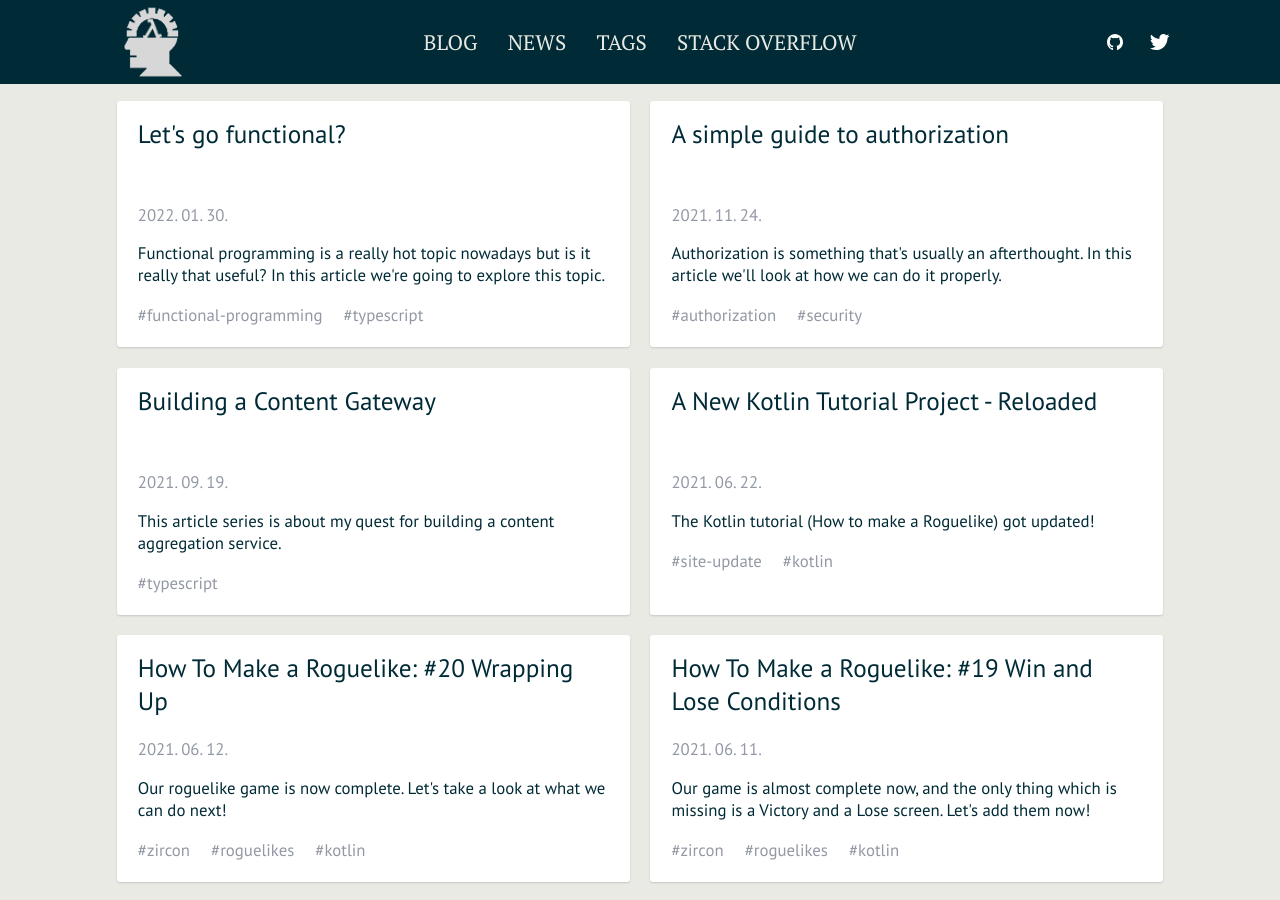
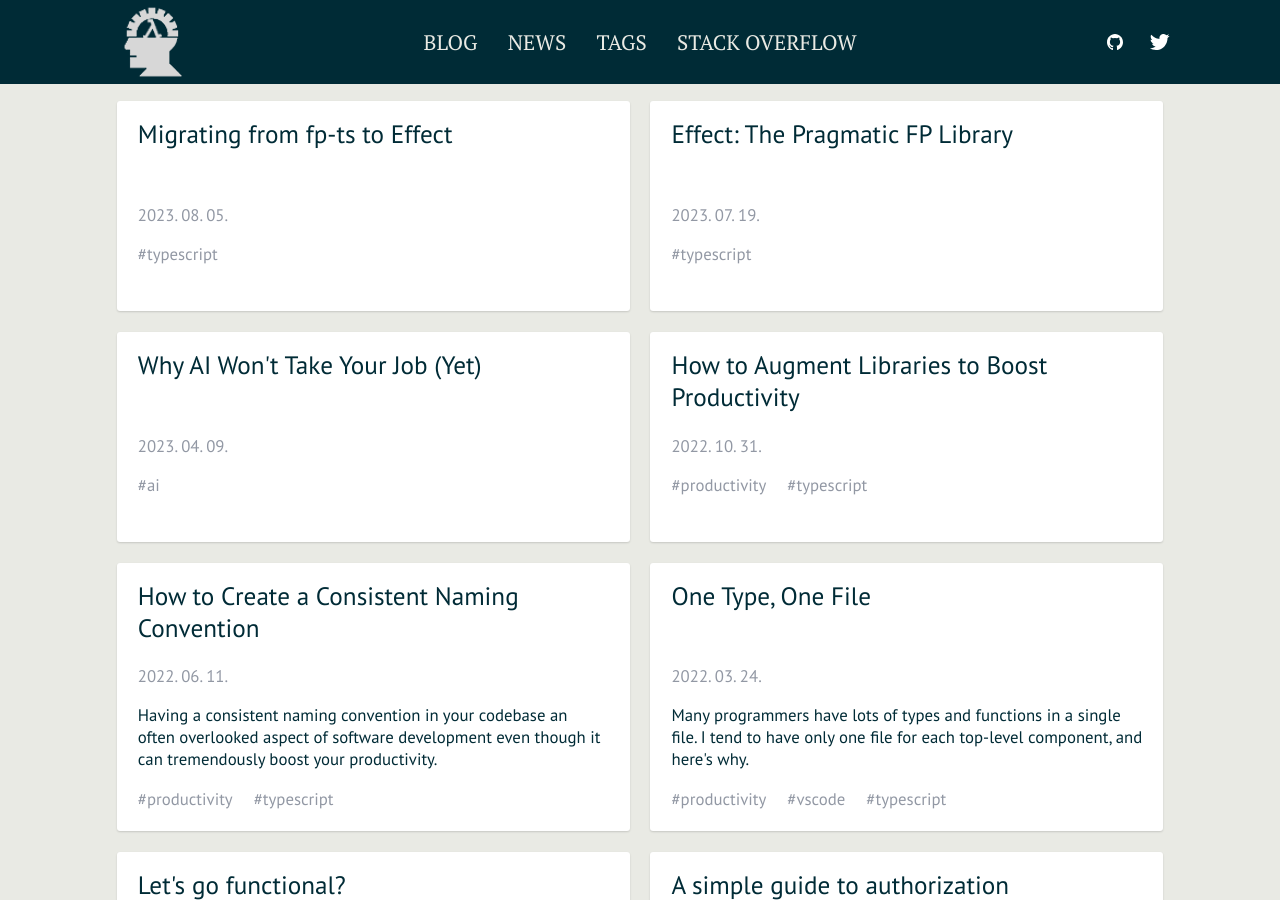
Before and after one commit to Hexworks/the-cogitator, a Jekyll site: the page built from posts.html, in a window 1280 px wide and 900 px high. Built offline with Jekyll 4.4.1, drawn with Linux system fonts in a browser that asks for light colours.

Commit message:
progress

```diff
--- a/_blog/2021-09-19-building-a-content-gateway.md
+++ /dev/null
@@ -1,48 +0,0 @@
----
-excerpt: "This article series is about my quest for building a content aggregation service."
-title: "Building a Content Gateway"
-tags: [typescript]
-author: addamsson
-short_title: "Building a Content Gateway"
-series: content-gateway
-comments: true
-updated_at: 2021-09-19
----
-
-> This is the first article in a series where I'm going to share my thought process as I'm working my way through implementing a Content Gateway.
-
-I've recenetly joined [Bankless DAO](https://www.bankless.community/) and as I was sifting through all of the dev-related things on the Discord channel I quickly bumped into a project proposal. It was called "Content Gateway".
-
-I became intrigued as it sounded something I worked on in the past. As it turns out it is indeed a very similar idea!
-
-
-## Rationale
-
-An average company uses at least 3-4 different services for their different needs. They might have a website, managed by a CMS, a Jira installation that deals with their projects and maybe a Confluence page for internal documentation. Everything is more or less integrated, Jira can talk to Confluence, Confluence might get synchronized to the site, so data is more or less easy to access.
-
-A DAO on the other hand is inherently *decentralized* and *autonomous*. There are no managers telling you what to do and not many company guidelines telling you what to use. This usually leads to a bazillion of different tools used by different parts of the organization. So how can you figure out answers to your many questions like "Who should I talk to about matter `X`?
-
-In our case we have some [Notion pages](https://www.notion.so/Bounty-Board-ca221c5feab847a6b2793ce5dcf93289) where you might be able to find this information. Then you manually have to look at every document that might be interesting, slowly finding bits and pieces of information that might be useful. Then you have *Substack*, *Snapshot*, *Coordinape* and probably many other utilities that you're using as a DAO. Not very efficient, right?
-
-Enter the Content Gateway.
-
-
-## Integrated Data Infrastructure
-
-A *Content Gateway* is a service that aggregates all this information from all *downstream systems*; sytems that participate in creating a place where data can be efficiently accessed. In short *Content Gateway* is *Integrated Data Infrastructure*.
-
-This might sound a bit intimidating at first since many of you probably heard about things like Big Data, ETL (Extract, Transform, Load), Stream Processing and so on.
-
-Don't worry, we're going to start with a very simple architecture that only contains abstractions and we'll defer most decisions to the last possible moment, when we have the most information about the task at hand.
-
-The method we're going to use will also enable us to mix and match *concrete implementations* behind the abstractions enabling us to gradually make our system more scalable and feature-rich. This approach to architecure is called [Clean Architecture](https://blog.cleancoder.com/uncle-bob/2012/08/13/the-clean-architecture.html).
-
-Another guideline we're going to follow is [SOLID](https://en.wikipedia.org/wiki/SOLID) that will help us create easy-to-maintain code and [Occam's Razor](https://en.wikipedia.org/wiki/Occam%27s_razor) that will enable us to keep a *pragmatic* approach to problem solving.
-
-
-## Conclusion
-
-In the following articles we'll work our way through all the problems that come up with designing a *Content Gateway* and we'll also explore the solutions to them.
-
-
-Until then, go forth and **kode on**!
--- a/_blog/2021-11-24-a-simple-guide-to-authorization.md
+++ b/_blog/2021-11-24-a-simple-guide-to-authorization.md
@@ -4,14 +4,13 @@ title: "A simple guide to authorization"
 tags: [authorization, security]
 author: addamsson
 short_title: "A simple guide to authorization"
-series: content-gateway
 comments: true
 updated_at: 2021-11-24
 ---
 
-> In this article we'll look at how to create an effective authorization system. This is only a high level overview, but it's a good starting point if you're interested in this topic. It is also part of the overarching "How to make a Content Gateway" article series.
+> In this article we'll look at how to create an effective authorization system. This is only a high level overview, but it's a good starting point if you're interested in this topic.
 
-I've worked at many places and there is one problem that often comes up, but it is usually not a primary concern: **authorization**. According to the latest [OWASP Top 10](https://owasp.org/www-project-top-ten/) broken access control is the most common problem.
+I've worked on quite a few projects and there is one problem that often comes up, but it is usually not a primary concern: **authorization**. According to the latest [OWASP Top 10](https://owasp.org/www-project-top-ten/) broken access control is the most common problem.
 
 Unfortunately on most platforms there are no good libraries that try to tackle this problem, and even if there are solutions for it, they are usually not centralized and using them will litter your codebase with this cross-cutting concern:
 
--- a/_blog/2022-01-30-lets-go-functional.md
+++ b/_blog/2022-01-30-lets-go-functional.md
@@ -4,12 +4,11 @@ title: "Let's go functional?"
 tags: [functional-programming, typescript]
 author: addamsson
 short_title: "Let's go functional?"
-series: content-gateway
 comments: true
 updated_at: 2022-01-30
 ---
 
-> In this post we're going to take a look at why we chose FP tools (like fp-ts and io-ts) for *Content Gateway* and why its pros outweighs the cons.
+> In this post we're going to take a look at why I chose FP tools (like fp-ts and io-ts) for a project I worked on and why its pros outweighs the cons.
 
 I've been thinking a lot about functional programming in the last few years and I've also contributed to some FP libraries as well. My main goal with all of this was to determine whether the hype around this topic is warranted or not. After working on programs using the functional paradigm in the last few years I concluded that the answer to that questions is the usual "It depends".
 
@@ -779,6 +778,6 @@ We've learned that what FP brings to the table apart from some arcane naming con
 
 The takeaway from all of this is that FP is just a tool that you can employ to solve some of your problems. You don't have to go **all the way** and delete all your classes to start taking advantage of what this technique brings to the table. You can just sprinkle it on your codebase where applicable and enjoy the benefits of having clear semantics and more robust code. It also lets us think about our use cases in a more fundamental way: as functions that we can compose with each other. This is a powerful technique that is often overlooked especially if someone comes from an OOP background.
 
-In the next article we'll look at some more advanced concepts so stay tuned!
+In the next *fp* article we'll look at some more advanced concepts so stay tuned!
 
 Until then, let's go forth and **kode on**!
--- /dev/null
+++ b/_blog/2022-03-24-one-type-one-file.md
@@ -0,0 +1,100 @@
+---
+excerpt: "Many programmers have lots of types and functions in a single file. I tend to have only one file for each top-level component, and here's why."
+title: "One Type, One File"
+tags: [productivity, vscode, typescript]
+author: addamsson
+short_title: "One Type, One File"
+comments: true
+updated_at: 2022-03-24
+draft: true
+---
+
+> This post is about why I usually only have one type exported from a file, and why it is a good idea to do this.
+
+I've noticed that in the *node* world it is common to have a single file that contains all the types and functions for a module bundled together. As someone who comes from
+the Java world I always found this a bit strange, but I understand its merits such as [Locality of Behavior](https://htmx.org/essays/locality-of-behaviour/). I still think
+though, that the cons outweigh the pros of doing this. Let's explore why.
+
+
+## The Pros
+
+The first thing that comes into mind is that if you have all related code in the same file, you can easily see what is going on. You don't have to jump around to different
+files or use the search functionality of your IDE to find what you are looking for.
+
+Bundling all related code into a module file also means that the code is self-contained and if you want to move it to another project you can just copy the file and you are
+pretty much done.
+
+Finding the module you're looking for is also relatively simple as you probably have a descriptive name for it in your project.
+
+There are limits to what you can achieve this without it becoming a mess though.
+
+
+## The Cons
+
+Once you reach a threshold you'll probably start to notice that the file is getting a bit too big. Once you have to scroll through pages of code or having to use the
+"outline" functionality of your IDE to find what you are looking for, you have probably reached that threshold.
+
+Another problem is that you might have to import the whole module even though you only need a small part of it. This can lead to a lot of unused code being imported into
+another part of your application which will also increase the size of your bundle.
+
+Also, if you get into the habit of dumping all related code together you might end up violating the [Single-responsibility Principle](https://en.wikipedia.org/wiki/Single-responsibility_principle).
+First you just have a data type. Then you put a few utility functions in there that work with that type. Then you add an *entity*, later a database *repository* and so on.
+It is very easy to end up with a bloated mess that doesn't have the proper abstractions in place.
+
+A corollary to this is that you might end up with code that is not only hard to maintain, but also hard to test.
+
+One day you might wake up and realize that you need some of the functionality elsewhere, but your code is now tightly coupled to the rest of the module and you have to refactor
+a lot. If you're in a hurry you'll just end up copy-pasting the relevant part. This is a sure way to end up with a lot of duplicated code that could have been avoided.
+
+
+## But I like it!
+
+I'm not saying that one should never do this. I'm just saying that we should be aware of the pitfalls and try to avoid them. If you are working on a small project that you
+know will never grow beyond a certain size, then go ahead and do it. If you are working on a project that you know will grow, then you should probably think twice before
+doing it.
+
+Also, there are a few non-obvious advantages of trying to focus on having a single exported type or class per file. Let's explore them.
+
+
+### Searchability
+
+I've noticed this the first time I started using [Visual Studio Code](https://code.visualstudio.com/). I was used to searching for a specific class by its name, and in
+VS Code this is a bit different. If you press `<Ctrl-P>` you can search for a file by its name, but if you're looking for a type there is no explicit way to do this.
+You can of course use the text search function, but this will also return all the files where your type is used.
+
+By having the file named after the type or class it contains this becomes trivial:
+
+![File search in VS Code](/assets/img/file-search.png)
+
+This alone is a huge productivity boost for me, especially if you have a good *naming convention* in place.
+
+
+### Separation of Concerns
+
+By having to think through
+
+
+### Testability
+
+
+
+
+## Considerations
+
+
+### Don't Take It Too Far
+
+
+### Using Folders
+
+
+### Putting Tests Next to the Code
+
+
+### Using a Naming Convention
+
+## Conclusion
+
+
+
+Until then, let's go forth and **kode on**!
--- /dev/null
+++ b/_blog/2022-06-11-how-to-create-a-consistent-naming-convention.md
@@ -0,0 +1,23 @@
+---
+excerpt: "Having a consistent naming convention in your codebase an often overlooked aspect of software development even though it can tremendously boost your productivity."
+title: "How to Create a Consistent Naming Convention"
+tags: [productivity, typescript]
+author: addamsson
+short_title: "How to Create a Consistent Naming Convention"
+comments: true
+updated_at: 2022-06-11
+draft: true
+---
+
+> Having a consistent naming convention in your codebase is a very important, but often overlooked aspect of software development.
+> In this post, we'll take a look at how to make one, and why it is useful.
+
+- domain glossary
+- `index.ts`
+
+
+## Conclusion
+
+
+
+Until then, let's go forth and **kode on**!
--- /dev/null
+++ b/_blog/2022-10-31-how-to-augment-libraries-to-boost-productivity.md
@@ -0,0 +1,21 @@
+---
+excerpt: ""
+title: "How to Augment Libraries to Boost Productivity"
+tags: [productivity, typescript]
+author: addamsson
+short_title: "How to Augment Libraries to Boost Productivity"
+comments: true
+updated_at: 2022-10-31
+draft: true
+---
+
+>
+
+- RTE.ts
+
+
+## Conclusion
+
+
+
+Until then, let's go forth and **kode on**!
--- /dev/null
+++ b/_blog/2023-04-09-why-ai-wont-take-your-job-yet.md
@@ -0,0 +1,21 @@
+---
+excerpt: ""
+title: "Why AI Won't Take Your Job (Yet)"
+tags: [ai]
+author: addamsson
+short_title: "Why AI Won't Take Your Job (Yet)"
+comments: true
+updated_at: 2023-04-09
+draft: true
+---
+
+>
+
+- RTE.ts
+
+
+## Conclusion
+
+
+
+Until then, let's go forth and **kode on**!
--- /dev/null
+++ b/_blog/2023-07-19-effect-the-pragmatic-fp-lib.md
@@ -0,0 +1,23 @@
+---
+excerpt: ""
+title: "Effect: The Pragmatic FP Library"
+tags: [fp-ts, effect, typescript]
+author: addamsson
+short_title: "Effect: The Pragmatic FP Library"
+comments: true
+updated_at: 2023-07-19
+series: effect
+draft: true
+---
+
+> I have been using [fp-ts](https://gcanti.github.io/fp-ts/) as a functional programming library for Typescript for a while, but now it seems that
+> there is a contender for the throne. [Effect](https://effect.website/) is a new library that aims to be more pragmatic and easier to use than fp-ts.
+
+
+
+
+## Conclusion
+
+
+
+Until then, let's go forth and **kode on**!
--- /dev/null
+++ b/_blog/2023-08-05-migrating-from-fpts-to-effect.md
@@ -0,0 +1,31 @@
+---
+excerpt: ""
+title: "Migrating from fp-ts to Effect"
+tags: [fp-ts, effect, typescript]
+author: addamsson
+short_title: "Migrating from fp-ts to Effect"
+comments: true
+updated_at: 2023-08-05
+series: effect
+draft: true
+---
+
+>
+
+## Refactor your fp-ts code
+- migrate everything to `ReaderTaskEither`
+- Use `W` versions of everything, eg: `chainW` (or better yet `flatMap`), `bindW`, etc.
+- import the specific functions and alias them, eg: `import { bindW as bind } from 'fp-ts/lib/ReaderTaskEither'`
+
+## RTE mappings
+- `right` -> `succeed`` or `sync`
+- `chain` -> `flatMap`
+
+## Do notation
+- Use `Effect.Do.pipe` that combines `pipe` and `RTE.Do`
+
+## Conclusion
+
+
+
+Until then, let's go forth and **kode on**!
--- /dev/null
+++ b/_tags/ai.md
@@ -0,0 +1,5 @@
+---
+slug: ai
+name: AI
+description: Articles related to Artificial Intelligence.
+---
```
Also changed, not shown: _tags/effect.md (added, +5 -0 lines), _tags/fp-ts.md (added, +5 -0 lines), _tags/productivity.md (added, +5 -0 lines), _tags/vscode.md (added, +5 -0 lines), assets/img/file-search.png (added).
